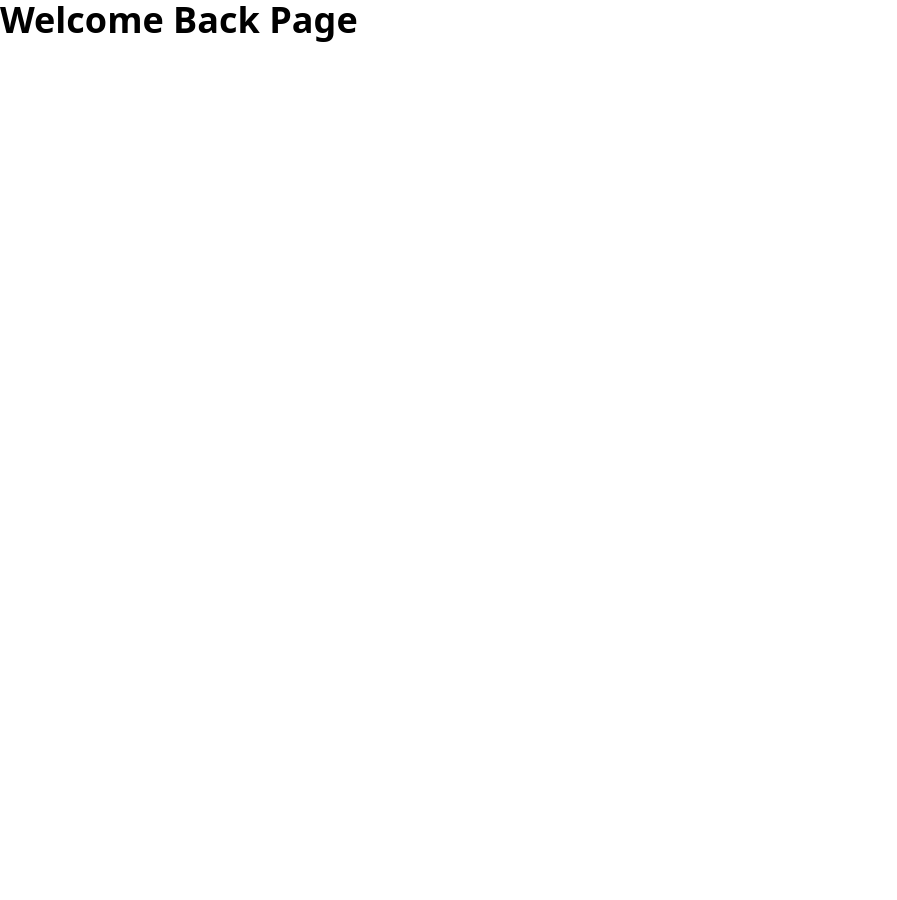
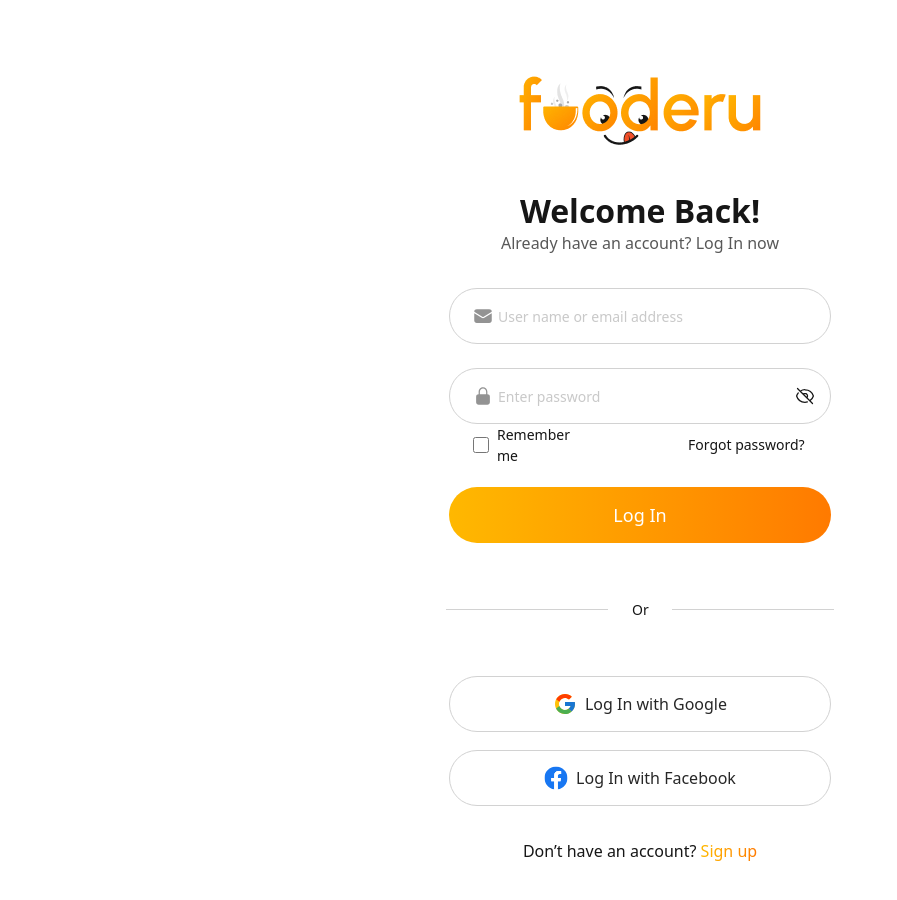
Before and after one commit to MehediHasanMridha/Fooderu_boys, a React (Vite) app: page / in a window 1280 px wide. Shown: the top 900 px of the page, without its empty margins (0-897 px from the left). Before the commit the page ends 800 px from the top, so only its background shows below. Built offline with nearby package versions, Linux system fonts and the light colour scheme.

Commit message:
completed welcome_back page

```diff
--- a/src/App.jsx
+++ b/src/App.jsx
@@ -1,5 +1,11 @@
+import WelcomeBack from "./welcome-back/Index";
+
 const App = () => {
-  return <div className="text-4xl font-extrabold">Welcome Back Page</div>;
+  return (
+    <div>
+      <WelcomeBack />
+    </div>
+  );
 };
 
 export default App;
--- /dev/null
+++ b/src/welcome-back/Index.jsx
@@ -0,0 +1,147 @@
+import googleIcon from "../assets/flat-color-icons_google.svg";
+import frame2 from "../assets/Frame (1).svg";
+import frame3 from "../assets/Frame (2).svg";
+import frame1 from "../assets/Frame.svg";
+import logo from "../assets/Logo.png";
+import facebookIcon from "../assets/logos_facebook.svg";
+
+const WelcomeBack = () => {
+  return (
+    <div className="my-[72px] mx-6 flex flex-col items-center">
+      {/* Logo */}
+      <img className="w-[250px]" src={logo} alt="App Logo" />
+
+      {/* Heading */}
+      <div className="text-center mt-10 mb-[34px]">
+        <h1 className="text-[#161616] text-[32px] font-semibold leading-[42px] font-inter">
+          Welcome Back!
+        </h1>
+        <p className="text-[16px] font-normal leading-[140%] text-[#585858] font-inter">
+          Already have an account? Log In now
+        </p>
+      </div>
+
+      {/* Form */}
+
+      {/* First Input Field */}
+      <div className="relative w-[382px]">
+        {/* Icon inside input */}
+        <img
+          src={frame1}
+          alt="email Icon"
+          className="absolute left-[6.25%] w-5 top-1/2 transform -translate-y-1/2"
+        />
+
+        {/* Input Field */}
+        <input
+          type="email"
+          placeholder="User name or email address"
+          className="w-full h-[56px] pl-12 pr-4 text-[14px] font-normal leading-[22px] text-[#939393] font-inter text-left border border-[#D2D2D2] rounded-full bg-white focus:outline-none "
+        />
+      </div>
+
+      {/* Second Input Field */}
+      <div className="relative w-[382px] mt-6">
+        {/* Icon inside input */}
+        <img
+          src={frame2}
+          alt="password Icon"
+          className="absolute left-[6.25%] top-1/2 transform -translate-y-1/2 w-5"
+        />
+
+        {/* Input Field */}
+        <input
+          type="password"
+          placeholder="Enter password"
+          className="w-full h-[56px] pl-12 pr-4 text-[14px] font-normal leading-[22px] text-[#939393] font-inter text-left border border-[#D2D2D2] rounded-full bg-white focus:outline-none"
+        />
+
+        {/* Second Icon */}
+        <img
+          src={frame3}
+          alt="password visibility icon"
+          className="absolute right-4 top-1/2 transform -translate-y-1/2 w-5 h-5"
+        />
+      </div>
+
+      <div className="relative w-[334px] h-[21px] flex justify-between items-center mt-[10px]">
+        <div className="w-[140px] h-[21px] flex items-center gap-2">
+          {/* Icon or Checkbox */}
+          <input
+            className="w-[16px] h-[16px] border border-[#161616]"
+            type="checkbox"
+            name="checkbox"
+          />
+
+          {/* Text */}
+          <p className="w-[96px] text-[#161616] text-[14px] font-normal leading-[21px] font-inter text-left">
+            Remember me
+          </p>
+        </div>
+
+        {/* Forgot password? */}
+        <div className="w-[119px] h-[21px] flex items-center gap-2">
+          <p className="text-[#161616] text-[14px] font-normal leading-[21px] font-inter text-left">
+            Forgot password?
+          </p>
+        </div>
+      </div>
+
+      {/* Log-in button */}
+      <button className="mt-8 w-[382px] h-[56px] px-[10px] bg-gradient-to-r from-[#FFB800] to-[#FF7A00] rounded-full text-white text-[18px] font-medium leading-[30px] font-inter">
+        Log In
+      </button>
+
+      {/* Divider */}
+      <div className="my-14 w-[388px] h-[21px] flex items-center gap-6">
+        {/* Line 3 (First Line) */}
+        <div className="w-[162px] border-t border-[#d2d2d2]"></div>
+
+        {/* Text (Centered Text) */}
+        <div className="w-[16px] h-[21px] flex items-center justify-start gap-[24px]">
+          <p className="text-[#161616] text-[14px] font-normal leading-[21px] font-inter text-center">
+            Or
+          </p>
+        </div>
+
+        {/* Line 4 (Second Line) */}
+        <div className="w-[162px] h-[0px] border-t border-[#d2d2d2]"></div>
+      </div>
+
+      {/* Log in with Google */}
+      <button className="w-[382px] h-[56px] px-[24px] rounded-full border border-solid border-[#d2d2d2] flex items-center justify-center gap-2">
+        {/* Google Icon */}
+        <img src={googleIcon} alt="Google Icon" className="w-[24px] h-[24px]" />
+
+        {/* Log In Text */}
+        <span className="text-[16px] font-inter text-[#272727] font-normal leading-[140%]">
+          Log In with Google
+        </span>
+      </button>
+
+      {/* Log in with Facebook */}
+      <button className="mt-[18px] w-[382px] h-[56px] px-[24px] rounded-full border border-solid border-[#d2d2d2] flex items-center justify-center gap-2">
+        {/* Google Icon */}
+        <img
+          src={facebookIcon}
+          alt="Facebook Icon"
+          className="w-[24px] h-[24px]"
+        />
+
+        {/* Log In Text */}
+        <span className="text-[16px] font-inter text-[#272727] font-normal leading-[140%]">
+          Log In with Facebook
+        </span>
+      </button>
+
+      <p className="mt-9 text-[16px] text-[#161616] font-inter font-medium leading-[19px]">
+        Don’t have an account?{" "}
+        <span className="bg-gradient-to-r from-[#FFB800] to-[#FF7A00] bg-clip-text text-transparent text-[16px] font-medium leading-[19px] font-inter underline">
+          Sign up
+        </span>
+      </p>
+    </div>
+  );
+};
+
+export default WelcomeBack;
--- a/tailwind.config.js
+++ b/tailwind.config.js
@@ -2,7 +2,11 @@
 export default {
   content: ["./src/**/*.{html,js}"],
   theme: {
-    extend: {},
+    extend: {
+      fontFamily: {
+        inter: ["Inter", "sans-serif"],
+      },
+    },
   },
   plugins: [],
 };
```
Also changed, not shown: src/assets/Logo.png (added).
